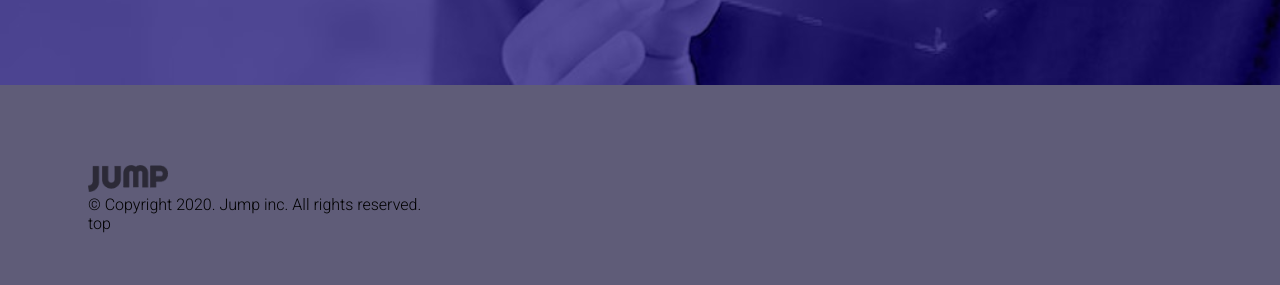
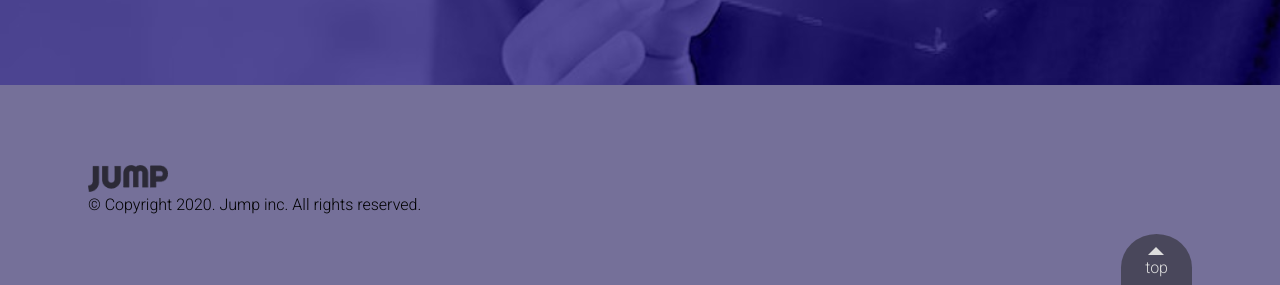
Before and after one commit to user809-git/portfolio3, a plain HTML site: page sub/about.html in a window 1280 px wide. Shown: the part 3085-3370 px from the top of the page. Drawn offline with Linux system fonts and the light colour scheme.

Commit message:
Update common.css

```diff
--- a/css/common.css
+++ b/css/common.css
@@ -56,14 +56,15 @@ header.openSearch .menu {display: none; }
 /* /HEADER */
 
 /* FOOTER */
-footer { height: 130px; background: #5f5c78; padding: 57px 16px 40px; box-sizing: border-box; position: relative; }
+footer { height: 160px; background: #757099; padding: 57px 16px 40px; box-sizing: border-box; position: relative; overflow: hidden; }
 footer h6 { width: 50px; }
 footer p { font-size: 12px; }
+footer .topBtn { display: block; position: absolute; right: 16px; bottom: -1em; padding: 1.5em; background-color: rgba(31,31,31,0.5); color: #ddd; border-radius: 100% 100% 0% 0%; font-size: 4vw; cursor: pointer; }
+footer .topBtn:before { content: ''; display: block; width: 1em; height: 1em; position: absolute; top: 0.3em; left: 1.7em; border:0.5em solid; border-color: transparent transparent #ddd transparent; box-sizing: border-box; }
 /* /FOOTER */
 
 /*
-.pointer-effect { width: 50px; height: 50px; position: fixed; top: 0; left: 0; z-index: 100; border: 1px solid #CDC8F9; border-radius: 50%; opacity: 0; transition: all 0.5s; }
-.pointer-effect.clicked { width: 10px; height: 10px; opacity: 1; }
+.pointer-effect
 */
 
 
@@ -77,10 +78,12 @@ footer p { font-size: 12px; }
     /* FOOTER */
     footer { height: 160px; padding: 58px 16px 60px; }
     footer h6 { width: 80px; }
+    footer .topBtn { font-size: 16px; }
+    footer .topBtn:before { top: 0.4em; }
 }
 
 /* 840px ~ 1279px */
-@media (min-width:840px) {
+@media (min-width:840px) and (max-width: 1279px) {
     .large { font-size: 54px; }
     .medium { font-size: 46px; }
     /* HEADER */
@@ -93,6 +96,7 @@ footer p { font-size: 12px; }
     footer { height: 200px; padding: 80px 24px 60px; }
     footer h6 { width: 97px; }
     footer p { font-size: 18px; }
+    footer .topBtn { font-size: 16px; right: 24px; }
 }
 
 /* 1280px ~ */
@@ -156,4 +160,5 @@ footer p { font-size: 12px; }
     footer { height: 200px; padding: 80px 88px 60px; }
     footer h6 { width: 80px; }
     footer p { font-size: 16px; }
+    footer .topBtn { font-size: 16px; right: 88px; }
 }
```
